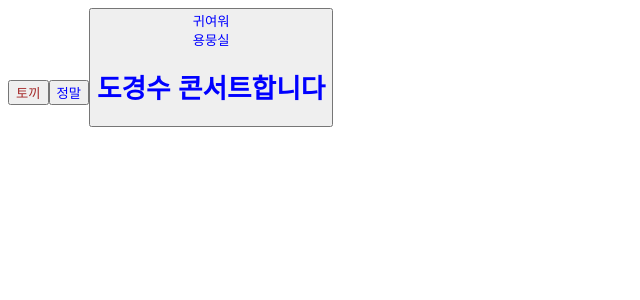
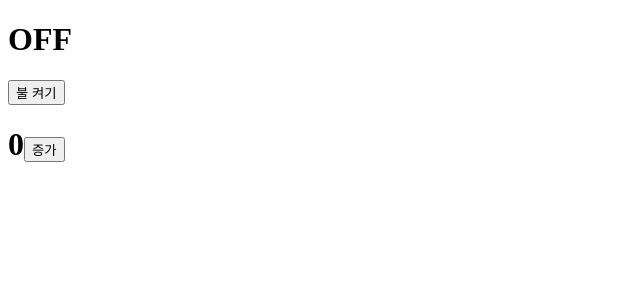
Before and after one commit to mungsil/one-bite-react, a React (Vite) app in the folder sec05/: page / in a window 1280 px wide. Shown: the top 300 px of the page, without its empty margins (0-640 px from the left). Built offline with nearby package versions, Linux system fonts and the light colour scheme.

Commit message:
state 기초

```diff
--- a/sec05/src/App.jsx
+++ b/sec05/src/App.jsx
@@ -1,23 +1,24 @@
+import { useState } from "react";
 import "./App.css";
-import Button from "./components/Button";
-import Header from "./components/Header";
-
-// props: 일반적인 값, html 요소, 컴포넌트까지 전달가능, (html 요소, 컴포넌트)는 children으로 전달됨
 
 function App() {
-  const rabbitButtonProps = {
-    text: "토끼",
-    color: "brown",
-  };
+  // const state = useState(0);
+  // useState가 아닌 일반 변수로 선언 시, state가 변경되어도 렌더링이 되지 않음.
+  const [count, setCount] = useState(0); // state: 0, setState: function to change state
+  const [light, setLight] = useState("OFF"); // state: false, setState: function to change state
 
   return (
     <>
-      <Button {...rabbitButtonProps} />
-      <Button text="정말" />
-      <Button text="귀여워">
-        <div> 용뭉실 </div>
-        <Header />
-      </Button>
+      <div>
+        <h1>{light}</h1>
+        <button onClick={() => setLight(light === "ON" ? "OFF" : "ON")}>
+          {light === "ON" ? "불 끄기" : "불 켜기"}
+        </button>
+      </div>
+      <h1>
+        {count}
+        <button onClick={() => setCount(count + 1)}>증가</button>
+      </h1>
     </>
   );
 }
```
